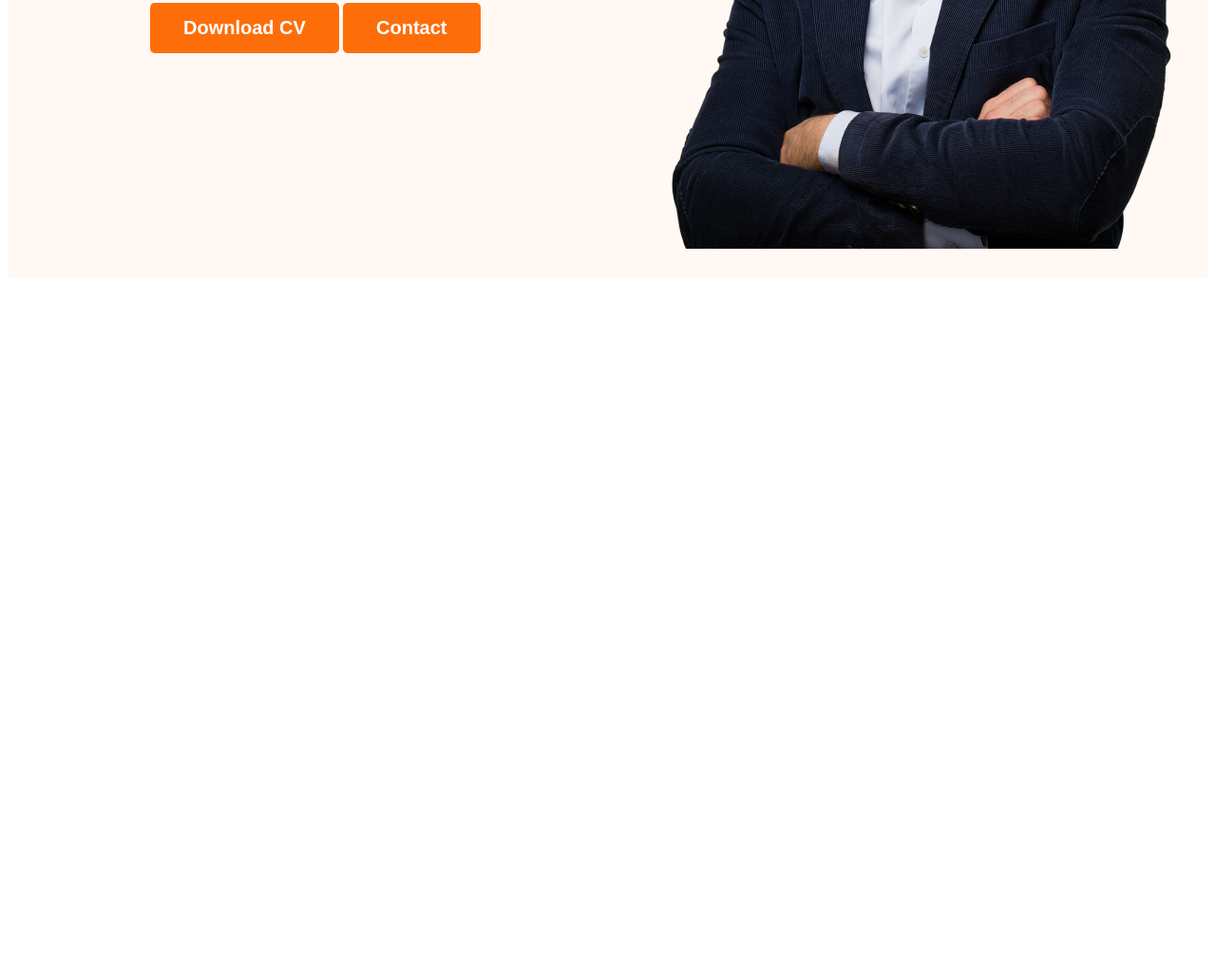
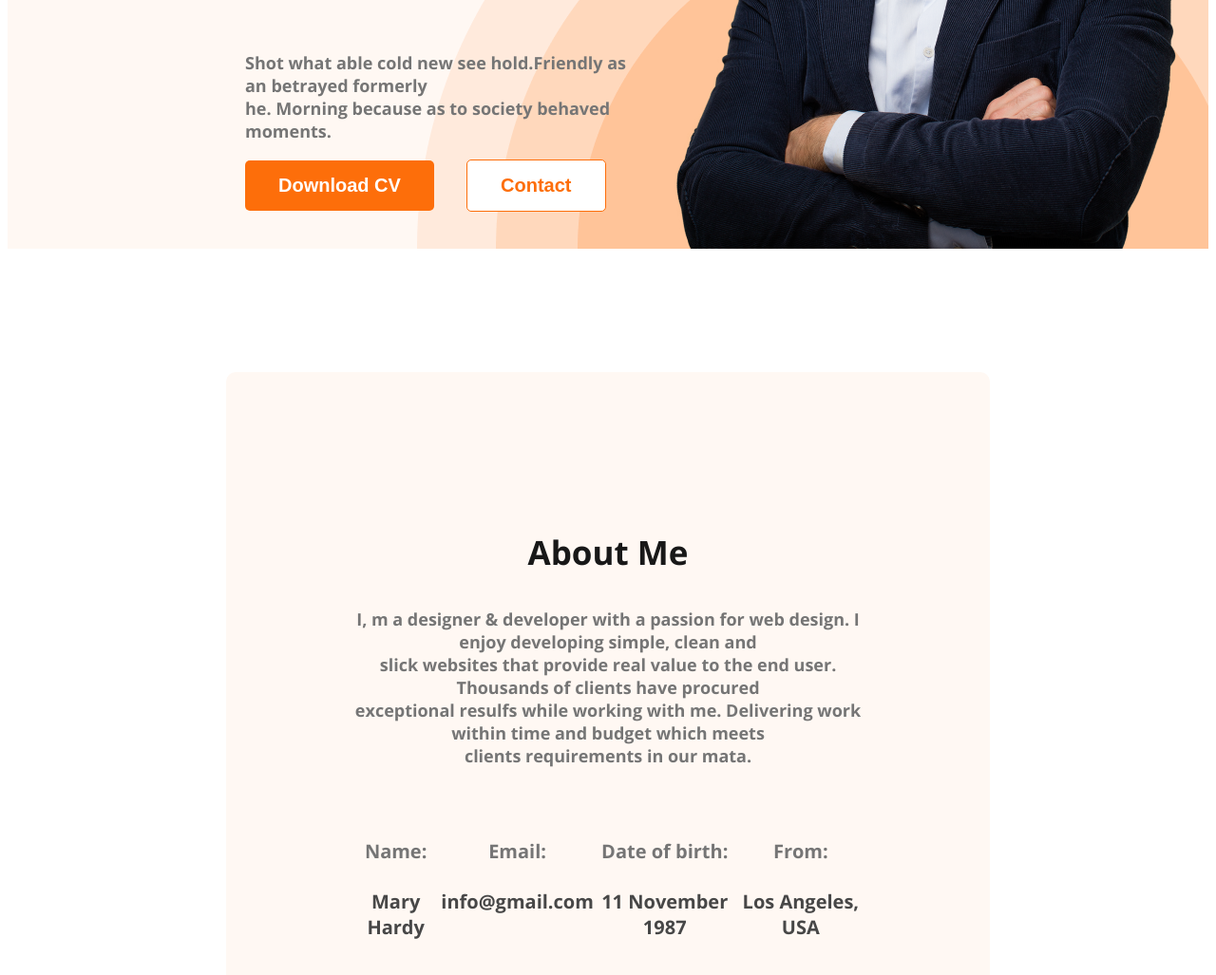
Before and after one commit to rakibunateed/webdeveloper-portfolio, a plain HTML site: page index.html in a window 1280 px wide. Shown: the part 603-1630 px from the top of the page at 95% size. Before the commit the page ends 903 px from the top, so only its background shows below. Drawn offline with nearby package versions, Linux system fonts and the light colour scheme.

Commit message:
section about

```diff
--- a/index.html
+++ b/index.html
@@ -25,17 +25,53 @@
             <div class="benner-content">
                 <h3 class="banner-greeting">Hi, I  am</h3>
                 <h1 class="banner-title">Mary Hardy</h1>
-                <p class="benner-pera">Shot what able cold new see hold.Friendly as an betrayed formerly he. Morning because as to society behaved moments.
+                <p class="banner-pera">Shot what able cold new see hold.Friendly as an betrayed formerly<br>he. Morning because as to society behaved moments.
                 </p>
                 <button class="btn-primary">Download CV</button>
-                <button class="btn-primary"> Contact</button>
+                <button class="btn-primary2"> Contact</button>
             </div>
             <img class="banner-pic" src="images/hardy.png" >
+            <!-- <img class="banner-pic2" src="images/developer.png"> -->
         </div>
 
 
     </header>
     <main>
+
+        <!-- about section  -->
+
+        <section class="about">
+            <h3 class="section-title">About Me</h3>
+            <p class="section-description">I, m a designer & developer with a passion for web design. I enjoy developing simple, clean and<br> slick websites that provide real value to the end user. Thousands of clients have procured <br>exceptional resulfs while working with me. Delivering work within time and budget which meets<br>clients requirements in our mata.
+            </p>
+            <div class="about-info-container">
+
+                <!-- .about-info*4>h4.info-title+p.info-description -->
+
+                <div class="about-info">
+                    <h4 class="info-title">Name:</h4>
+                    <p class="info-description">Mary Hardy</p>
+                </div>
+                <div class="about-info">
+                    <h4 class="info-title">Email:</h4>
+                    <p class="info-description">info@gmail.com</p>
+                </div>
+                <div class="about-info">
+                    <h4 class="info-title">Date of birth:</h4>
+                    <p class="info-description">11 November 1987</p>
+                </div>
+                <div class="about-info">
+                    <h4 class="info-title">From:</h4>
+                    <p class="info-description">Los Angeles, USA</p>
+                </div>
+            </div>
+        </section>
+         <!-- what i do section  -->
+
+        <section>
+
+        </section>
+
 
     </main>
     <footer>
--- a/styles/developer.css
+++ b/styles/developer.css
@@ -14,6 +14,7 @@ nav{
     color:  #181818;
     font-size: 45px;
     font-weight: 800;
+    padding-left: 60px;
 
 }
 .text-primary{
@@ -47,23 +48,107 @@ nav a {
 }
 .header{
     background-color: #FFF8F3;;
+    background-image: url(../images/header_bg.png);
+    background-repeat: no-repeat;
+    background-position:bottom right;
+
+}
+/* banner section */
+.btn-primary2{
+    border-radius: 5px;
+    background: #FFF;
+    color: #FD6E0A;
+    font-size: 20px;
+    font-weight: 700;
+    border: 0;
+    padding: 15px 35px;
+    margin-left: 30px;
+    border: 1px solid #FD6E0A;
 }
 .banner
 {
-    padding: 30px 30px 30px 150px;
+    padding: 30px 25px 0px 250px;
     display: flex;
     align-items: center;
+    justify-content: space-between;
 }
-.banner-pera{
-    width: 585px;
-    color: var(--dark-03, #757575);
-font-family: Open Sans;
-font-size: 18px;
-
-font-weight: 400;
-
+.banner-content{
+    max-width: 500px;
 }
 .banner-pic{
     width: 584px;
 height: 676px;
 }
+/* .banner-pic2{
+    color:rgba(24, 24, 24, 0.15);
+font-size: 100px;
+font-weight: 700;
+background-position: bottom left;
+} */
+.banner-greeting{
+    font-size: 45px;
+    color: #474747;
+    margin-bottom: 0;
+    padding-left: 7px;
+}
+.banner-title
+{
+    font-size: 85px;
+    font-weight: 700;
+    margin-top: 5px;
+
+}
+.banner-pera{
+
+    color:#757575;
+font-size: 18px;
+font-weight: 400;
+padding-top: 30px;
+
+}
+
+
+/* main section styles */
+
+/* about section */
+.about{
+    padding: 131px;
+    border-radius: 10px;
+background: #FFF8F3;
+margin: 130px 230px;
+}
+.section-title{
+    color: #181818;
+text-align: center;
+font-size: 35px;
+font-weight: 700;
+}
+.section-description{
+    color: #757575;
+text-align: center;
+font-size: 18px;
+font-weight: 400;
+}
+.about-info-container{
+    display: flex;
+    justify-content: space-around;
+    padding-top: 30px;
+}
+.about-info{
+    text-align: center;
+}
+.info-title{
+    color:#757575;
+text-align: center;
+font-size: 20px;
+font-weight: 400;
+padding-bottom: 0;
+}
+.info-description{
+    color: #474747;
+font-size: 20px;
+font-weight: 700;
+padding-top: 0;
+}
+
+/* what i do section */
```
